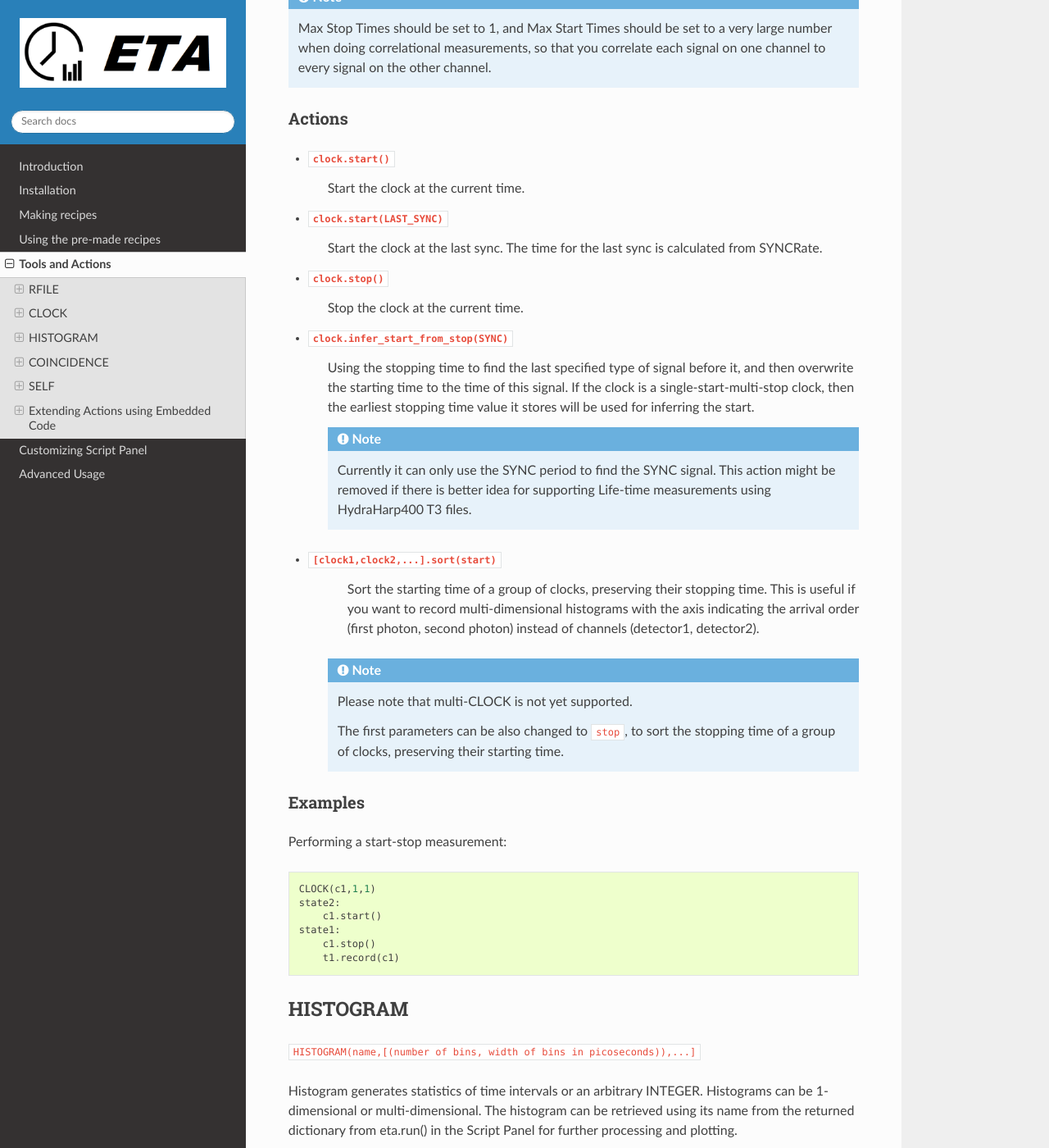
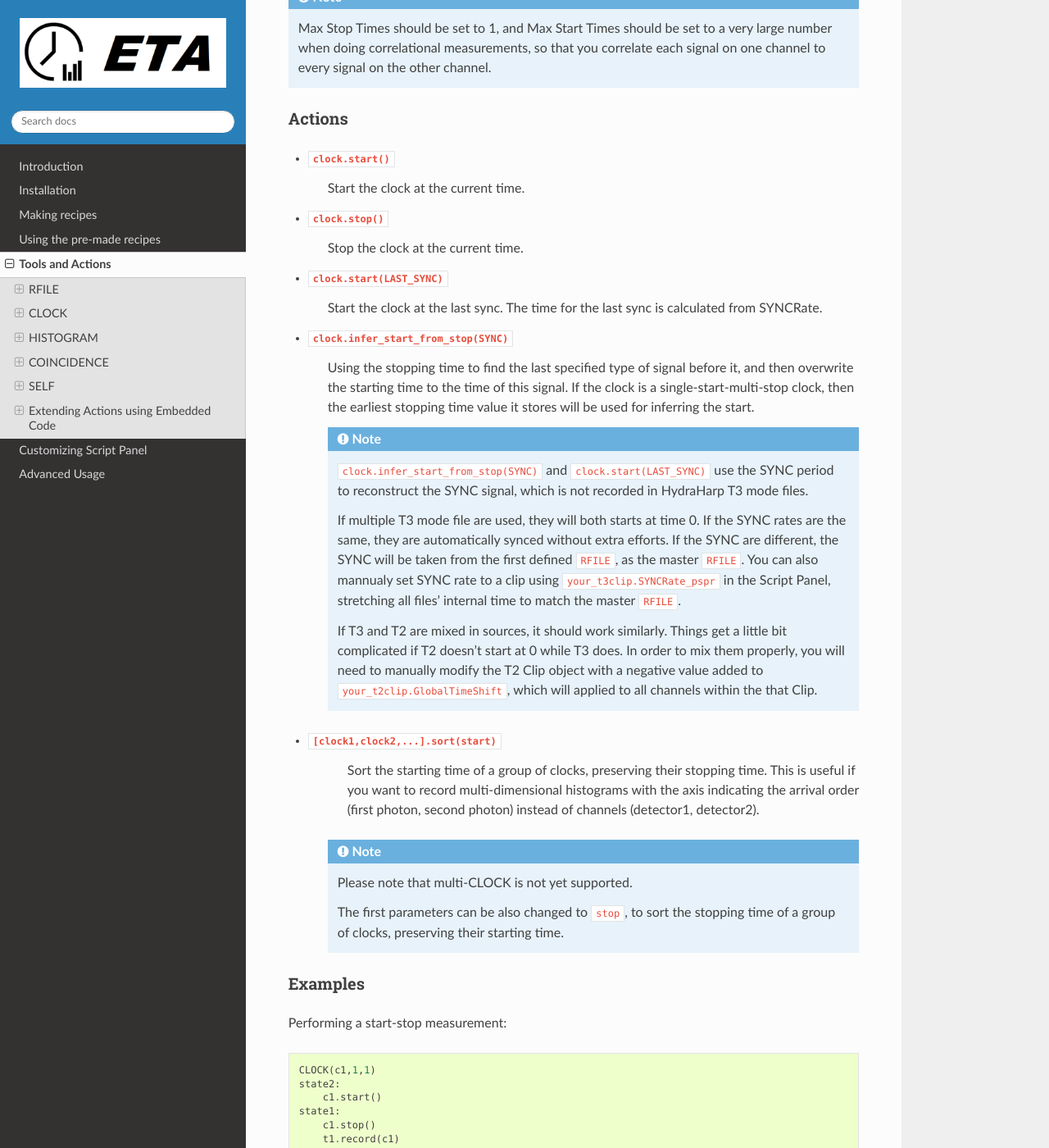
Before and after one commit to timetag/timetag.github.io, a Sphinx documentation site: the page built from docs/actions.rst, in a window 1280 px wide and 1400 px high, scrolled down 2070 px. Shown: the whole window at 82% size. Built offline with Sphinx 7.4.7 and the Read the Docs theme 2.0.0, drawn with Linux system fonts in a browser that asks for light colours.

Commit message:
Update actions.rst

```diff
--- a/docs/actions.rst
+++ b/docs/actions.rst
@@ -67,18 +67,23 @@ Actions
 - ``clock.start()``
     Start the clock at the current time.
 
+- ``clock.stop()``
+    Stop the clock at the current time.
+
 - ``clock.start(LAST_SYNC)``
     Start the clock at the last sync. The time for the last sync is calculated from SYNCRate.
-
-- ``clock.stop()``
-    Stop the clock at the current time.
 
 - ``clock.infer_start_from_stop(SYNC)``
     Using the stopping time to find the last specified type of signal before it, and then overwrite the starting time to the time of this signal.
     If the clock is a single-start-multi-stop clock, then the earliest stopping time value it stores will be used for inferring the start.
 
     .. note::
-        Currently it can only use the SYNC period to find the SYNC signal. This action might be removed if there is better idea for supporting Life-time measurements using HydraHarp400 T3 files.
+        ``clock.infer_start_from_stop(SYNC)`` and ``clock.start(LAST_SYNC)`` use the SYNC period to reconstruct the SYNC signal, which is not recorded in HydraHarp T3 mode files.
+
+        If multiple T3 mode file are used, they will both starts at time 0. If the SYNC rates are the same, they are automatically synced without extra efforts. If the SYNC are different, the SYNC will be taken from the first defined ``RFILE``, as the master ``RFILE``. You can also mannualy set SYNC rate to a clip using ``your_t3clip.SYNCRate_pspr`` in the Script Panel, stretching all files' internal time to match the master ``RFILE``.
+
+        If T3 and T2 are mixed in sources, it should work similarly. Things get a little bit complicated if T2 doesn't start at 0 while T3 does. In order to mix them properly, you will need to manually modify the T2 Clip object with a negative value added to ``your_t2clip.GlobalTimeShift``, which will applied to all channels within the that Clip.
+
 
 - ``[clock1,clock2,...].sort(start)``
     Sort the starting time of a group of clocks, preserving their stopping time.
```
